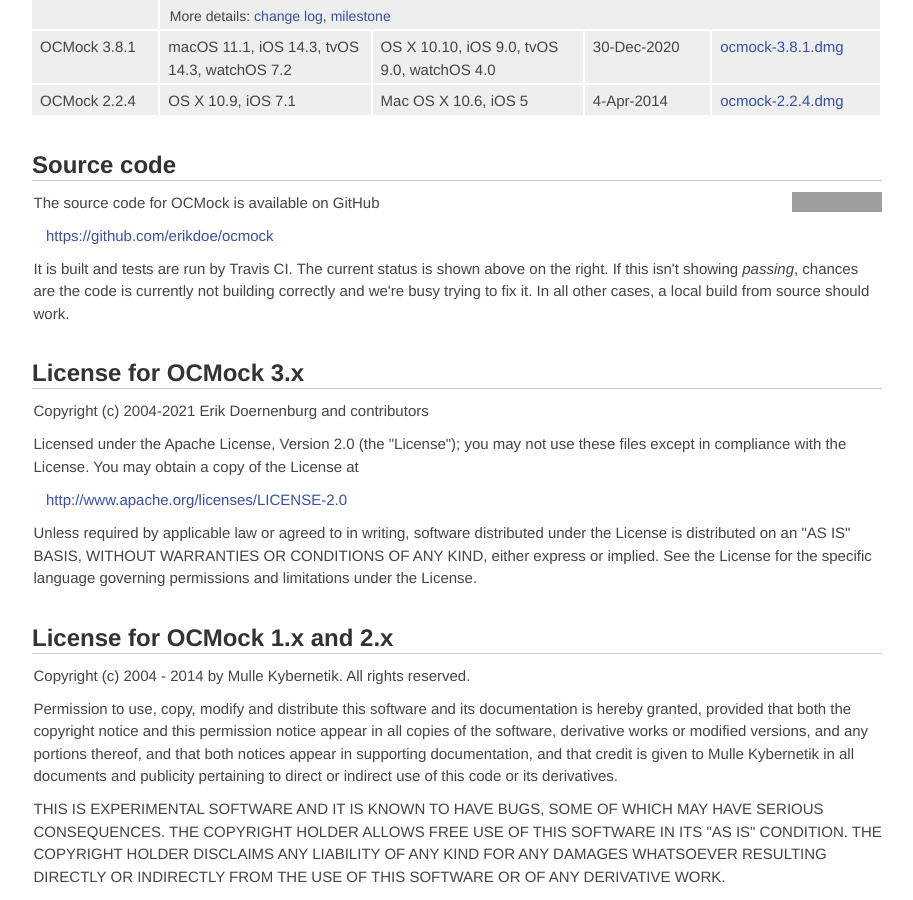
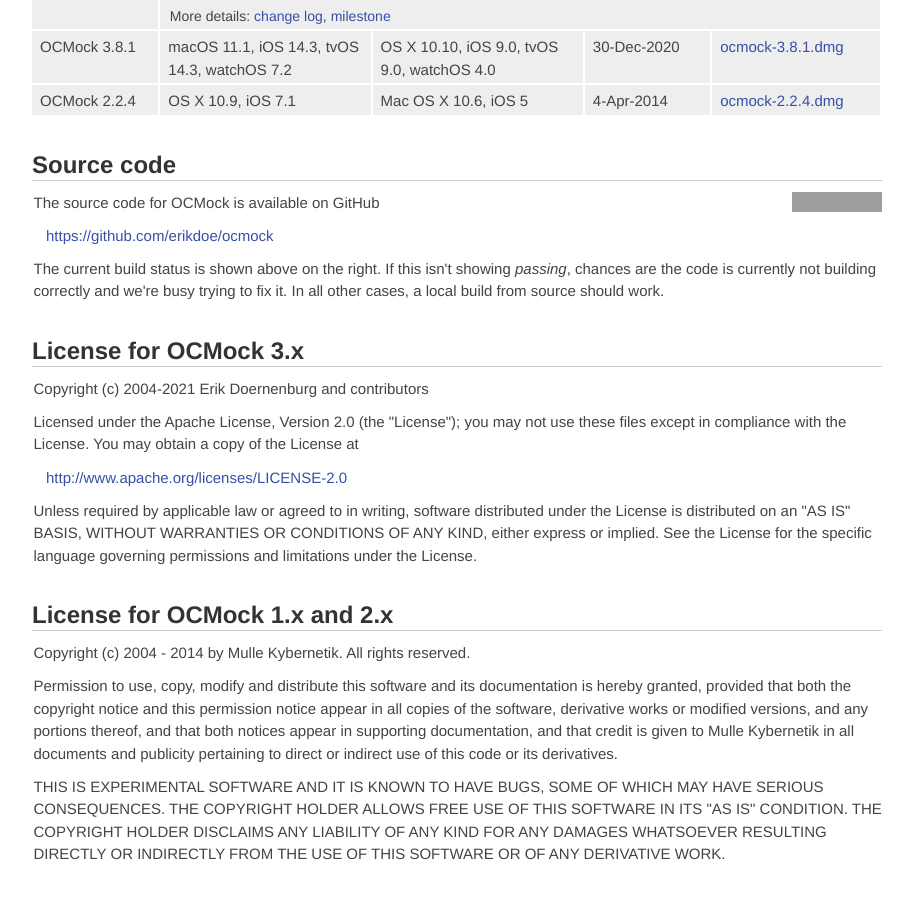
Before and after one commit to erikdoe/ocmock, a Jekyll site: the page built from download.html, in a window 1280 px wide and 900 px high, scrolled down 778 px. Shown: the whole window, without its empty margins (183-1096 px from the left). Built offline with Jekyll 4.4.1, drawn with Linux system fonts in a browser that asks for light colours; comment, search, counter and statistics services are not loaded; grey boxes are pictures that could not be loaded.

Commit message:
Removed reference to Travis CI.

```diff
--- a/download.html
+++ b/download.html
@@ -81,7 +81,7 @@ published: true
 
 <p>&nbsp;&nbsp;&nbsp;<a href="https://github.com/erikdoe/ocmock">https://github.com/erikdoe/ocmock</a>
 
-<p>It is built and tests are run by Travis CI. The current status is shown above on the right. If this isn't showing <i>passing</i>, chances are the code is currently not building correctly and we're busy trying to fix it. In all other cases, a local build from source should work.
+<p>The current build status is shown above on the right. If this isn't showing <i>passing</i>, chances are the code is currently not building correctly and we're busy trying to fix it. In all other cases, a local build from source should work.
 
 
 <h2>License for OCMock 3.x</h2>
```
